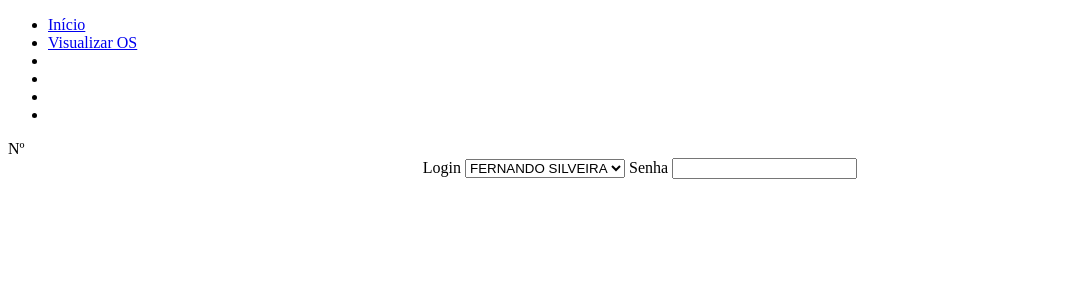
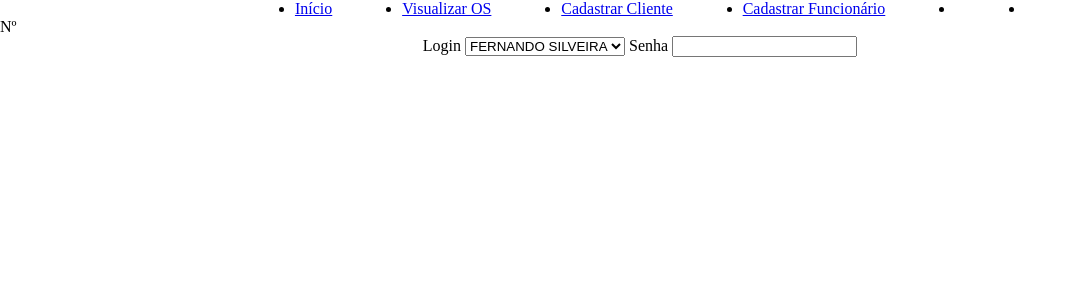
Before and after one commit to fernandosilveiraprof/_Apps, a PHP site: page /_Apps/CadastroOS.php in a window 1280 px wide. Shown: the top 300 px of the page, without its empty margins (0-1077 px from the left). Run offline with PHP 8.4, Linux system fonts and the light colour scheme.

Commit message:
add style and menu

```diff
--- a/_front/menu.php
+++ b/_front/menu.php
@@ -1,8 +1,10 @@
-<ul>
-	<li><a href="http://localhost/_Apps/APIs/_front/"> Início </a></li>
-	<li><a href="http://localhost/_Apps/APIs/_front/VisualizarOS.php">Visualizar OS</a></li>
-	<li><a href=""></a></li>
-	<li><a href=""></a></li>
-	<li><a href=""></a></li>
-	<li><a href=""></a></li>
-</ul>
+<nav>
+	<ul>
+		<li><a href="http://localhost/_Apps/APIs/_front/"> Início </a></li>
+		<li><a href="http://localhost/_Apps/APIs/_front/VisualizarOS.php">Visualizar OS</a></li>
+		<li><a href="http://localhost/_Apps/APIs/_front/">Cadastrar Cliente</a></li>
+		<li><a href="http://localhost/_Apps/APIs/_front/"> Cadastrar Funcionário</a></li>
+		<li><a href="http://localhost/_Apps/APIs/_front/"></a></li>
+		<li><a href="http://localhost/_Apps/APIs/_front/"></a></li>
+	</ul>
+</nav>
--- /dev/null
+++ b/_front/style.css
@@ -0,0 +1,15 @@
+* {
+	margin: 0 auto;
+	padding: 0 auto;
+}
+
+body{
+	/*background-color: red;*/
+}
+nav, ul{
+	display: flex;
+
+}
+ul {
+	width: 800px;
+}
--- a/_front/top.php
+++ b/_front/top.php
@@ -4,7 +4,7 @@
 	<meta charset="utf-8">
 	<meta http-equiv="X-UA-Compatible" content="IE=edge">
 	<title> Cadastrar Usuário</title>
-	<link rel="stylesheet" href="">
+	<link rel="stylesheet" href="style.css">
 </head>
 <body>
 	<style type="text/css" media="screen">
```
Also changed, not shown: 2 other files.
